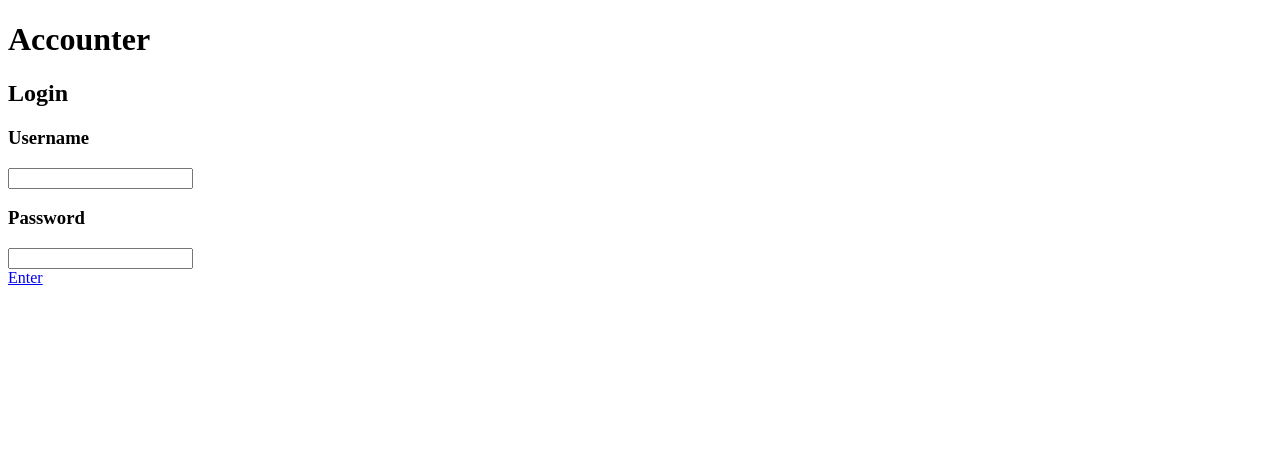
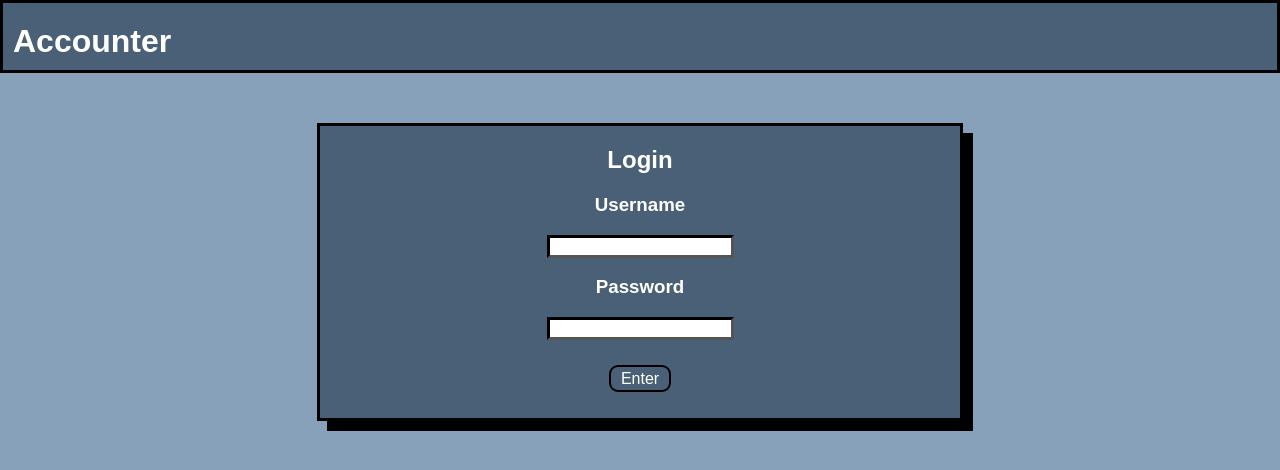
Before and after one commit to roostaiematwit/webdevaccountingproj, a plain HTML site: page login.html in a window 1280 px wide. Drawn offline with Linux system fonts and the light colour scheme.

Commit message:
added login html and css

```diff
--- a/login.html
+++ b/login.html
@@ -1,7 +1,7 @@
 <!DOCTYPE html>
 <html lang="en">
     <head>
-        <!-- link css -->
+        <link rel="stylesheet" href="loginstyle.css">
         <title>Login</title>
     </head>
     <body>
--- /dev/null
+++ b/loginstyle.css
@@ -0,0 +1,61 @@
+header {
+    background-color: rgb(73, 96, 118);
+    color: white;
+    margin-bottom: 50px;
+    border-style: solid;
+    border-color: black;
+    border-width: 3px;
+}
+
+header h1 {
+    margin: 10px;
+    margin-top: 20px;
+}
+
+body {
+    background-color: rgb(135, 161, 186);
+    font-family: Arial, Helvetica, sans-serif;
+    margin: 0px;
+}
+
+input {
+    outline-color: black;
+    border-color: black;
+    border-width: 3px;
+}
+
+input[type=password] {
+    margin-bottom: 30px;
+}
+
+section {
+    color: white;
+    margin: auto;
+    width: 50%;
+    text-align: center;
+    border-width: 3px;
+    border-color: black;
+    border-style: solid;
+    padding-bottom: 30px;
+    background-color: rgb(73, 96, 118);
+    box-shadow: 10px 10px rgb(0, 0, 0)
+}
+
+a:link {
+    text-decoration: none;
+    color: white;
+    border-color: black;
+    border-width: 2px;
+    border-style: solid;
+    border-radius: 9px;
+    padding-top: 3px;
+    padding-bottom: 3px;
+    padding-left: 10px;
+    padding-right: 10px;
+}
+
+section a:hover {
+    color: white;
+    background-color: black;
+    border-color: white;
+}
```
